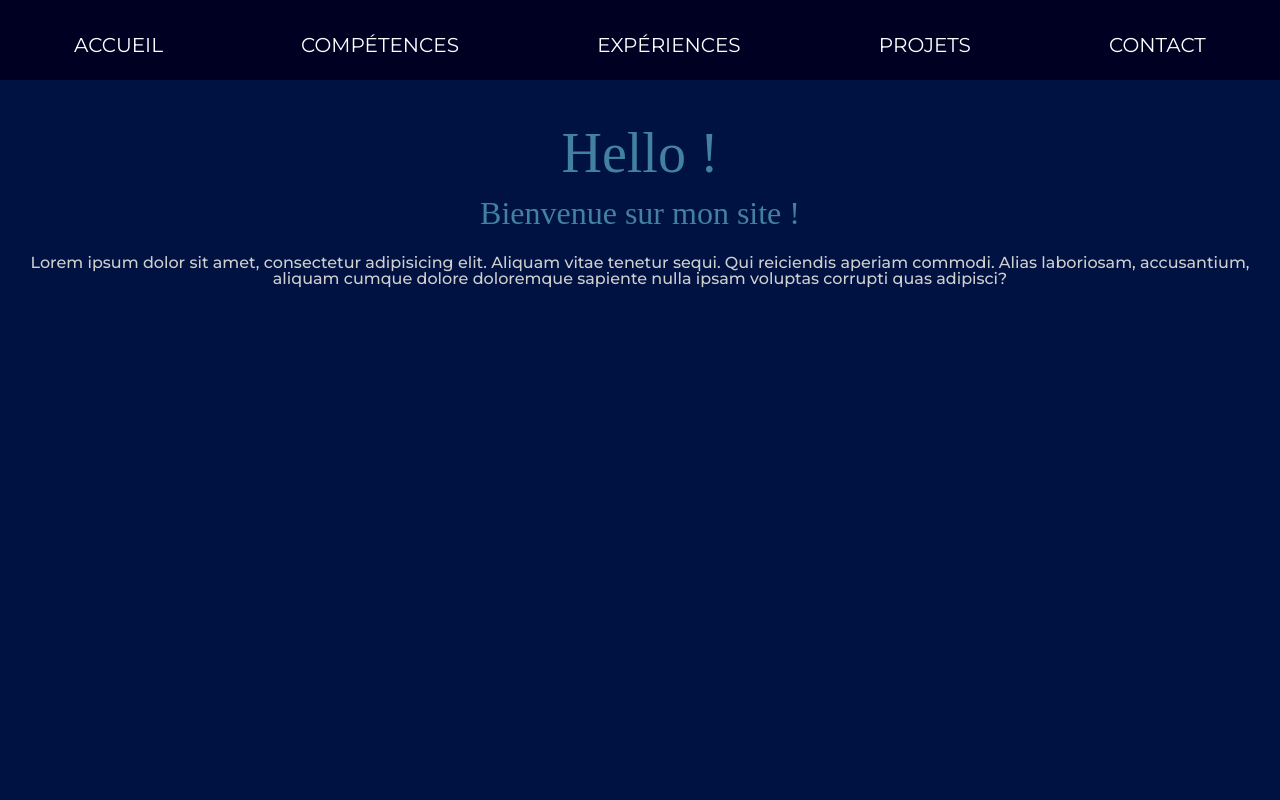
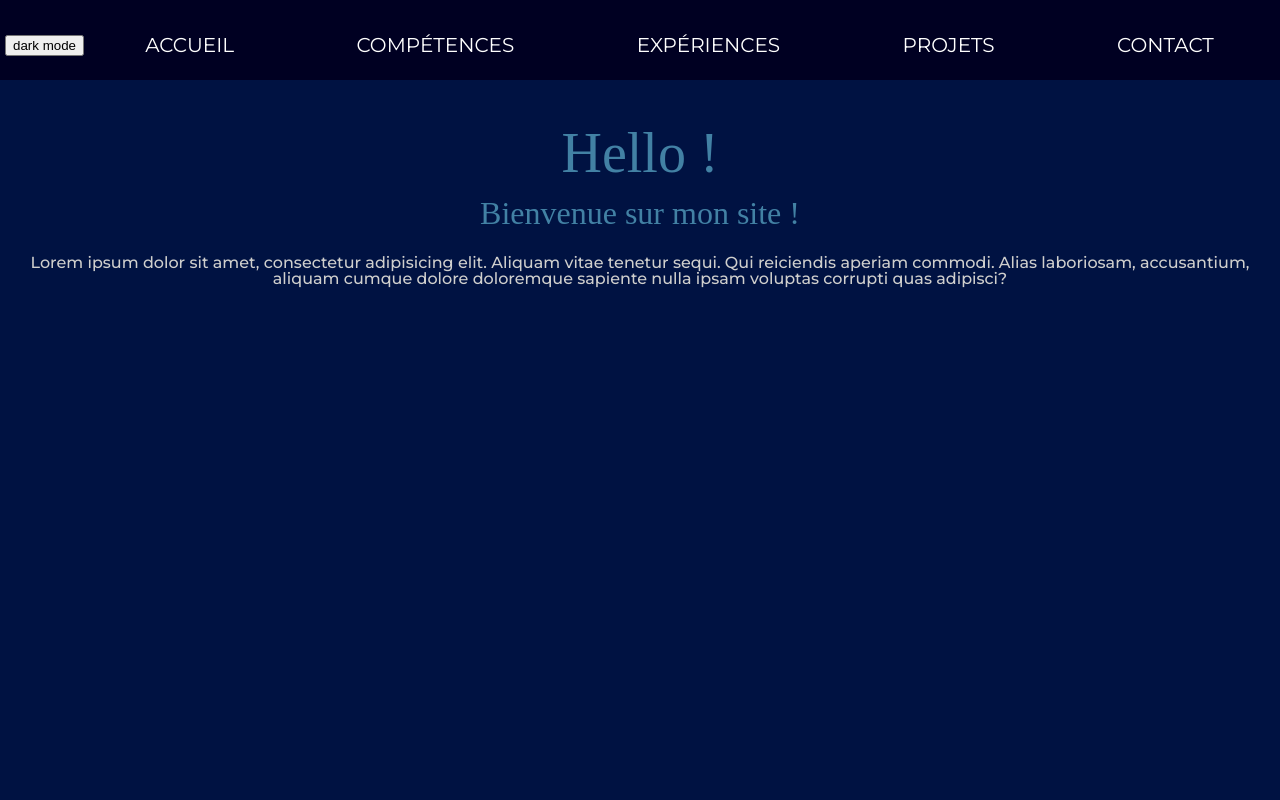
Before and after one commit to fledgless/Portfolio-Symfony-, a Symfony app: template templates/home/index.html.twig in a window 1280 px wide. Run offline with Twig, Linux system fonts and the light colour scheme; the template is opened without the code that fills it, so the values that code supplies are empty; style sheets or scripts are compiled from the project's sources; some libraries are stand-ins or nearby versions; some web fonts are replaced.

Commit message:
added button to toggle light/dark mode

```diff
--- a/assets/app.js
+++ b/assets/app.js
@@ -39,3 +39,8 @@ const runColorMode = (fn) => {
         document.body.classList.add('dark-mode');
     }
   })
+
+let darkModeButton = document.querySelector("#dark-mode");
+darkModeButton.addEventListener("click", () => {
+    document.body.classList.toggle('dark-mode');
+})
--- a/templates/parts/header.html.twig
+++ b/templates/parts/header.html.twig
@@ -1,5 +1,6 @@
 <header>
     <nav>
+        <button id="dark-mode">dark mode</button>
         <i id="hamburger" class="fa-solid fa-bars"></i>
         <ul class="nav-list">
             <li>
```
